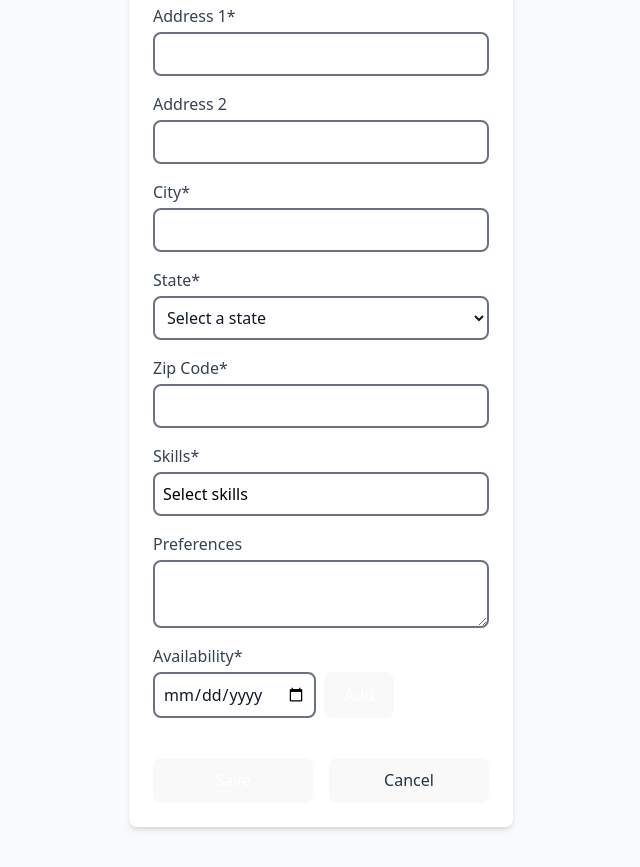
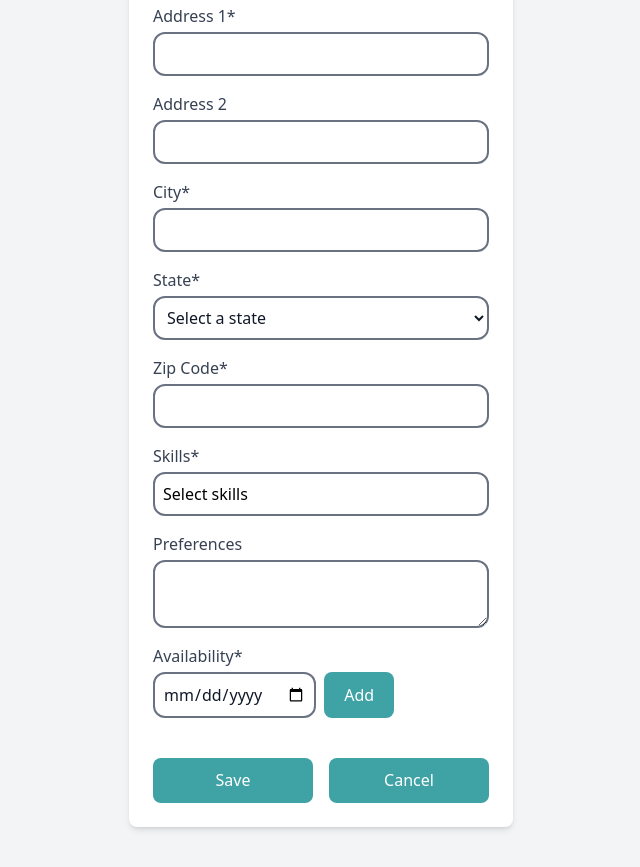
Before and after one commit to T-Sikes/Volunteer_Database_Manager, a React (Vite) app in the folder frontend/: page /profile in a window 1280 px wide. Shown: the part 220-1087 px from the top of the page, without its empty margins (319-959 px from the left). Built offline with nearby package versions, Linux system fonts and the light colour scheme.

Commit message:
stylized userprofile form.

```diff
--- a/frontend/src/components/UserProfileForm.jsx
+++ b/frontend/src/components/UserProfileForm.jsx
@@ -82,7 +82,7 @@ const allStates = [
 
 
   return (
-  <div className='flex justify-center items-start min-h-screen w-screen bg-gray-50 py-10'>
+  <div className='flex justify-center items-start min-h-screen bg-gray-100 w-screen py-10' >
     <form className="bg-white p-6 rounded-lg shadow-md w-96 flex flex-col space-y-4">
         <h1 className="text-2xl font-bold text-center mb-4 text-gray-800">User Profile</h1>
 
@@ -95,7 +95,7 @@ const allStates = [
               value={fullName}
               onChange={e => setFullName(e.target.value)}
               maxLength={50}
-              className="border-2 rounded-lg border-gray-500 p-2 text-gray-900 bg-white"
+              className="border-2 rounded-xl border-gray-500 p-2 text-gray-900 bg-white"
           />
         </div>
 
@@ -107,7 +107,7 @@ const allStates = [
               value={address1}
               onChange={e => setAddress1(e.target.value)}
               maxLength={100}
-              className="border-2 rounded-lg border-gray-500 p-2 text-gray-900 bg-white"
+              className="border-2 rounded-xl border-gray-500 p-2 text-gray-900 bg-white"
           />
         </div>
 
@@ -120,7 +120,7 @@ const allStates = [
             value={address2}
             onChange={e => setAddress2(e.target.value)}
             maxLength={100}
-            className="border-2 rounded-lg border-gray-500 p-2 text-gray-900 bg-white"
+            className="border-2 rounded-xl border-gray-500 p-2 text-gray-900 bg-white"
           />
         </div>
 
@@ -133,7 +133,7 @@ const allStates = [
             value={city}
             onChange={e => setCity(e.target.value)}
             maxLength={100}
-            className="border-2 rounded-lg border-gray-500 p-2 text-gray-900 bg-white"
+            className="border-2 rounded-xl border-gray-500 p-2 text-gray-900 bg-white"
           />
         </div>
 
@@ -143,7 +143,7 @@ const allStates = [
           <select
             value={state}
             onChange={e => setState(e.target.value)}
-            className="border-2 rounded-lg border-gray-500 p-2 text-gray-900 bg-white"
+            className="border-2 rounded-xl border-gray-500 p-2 text-gray-900 bg-white"
           >
             <option value="">Select a state</option>
             {allStates.map(s => (
@@ -160,7 +160,7 @@ const allStates = [
             value={zip}
             onChange={e => setZip(e.target.value)}
             maxLength={9}
-            className="border-2 rounded-lg border-gray-500 p-2 text-gray-900 bg-white"
+            className="border-2 rounded-xl border-gray-500 p-2 text-gray-900 bg-white"
           />
         </div>
 
@@ -170,7 +170,7 @@ const allStates = [
 
         {/* Dropdown toggle */}
         <div
-            className="border-2 rounded-lg border-gray-500 p-2 bg-white cursor-pointer text-black"
+            className="border-2 rounded-xl border-gray-500 p-2 bg-white cursor-pointer text-black"
             onClick={() => setSkillsDropdownOpen(!skillsDropdownOpen)}
         >
             {skills.length > 0 ? skills.join(', ') : 'Select skills'}
@@ -178,7 +178,7 @@ const allStates = [
 
         {/* Dropdown options */}
         {skillsDropdownOpen && (
-            <div className="border-2 border-gray-500 bg-white rounded-lg mt-1 max-h-40 overflow-y-auto p-2 z-10 relative">
+            <div className="border-2 border-gray-500 bg-white rounded-xl mt-1 max-h-40 overflow-y-auto p-2 z-10 relative">
             {allSkills.map(skill => (
                 <label key={skill} className="flex items-center space-x-2 mb-1">
                 <input
@@ -206,7 +206,7 @@ const allStates = [
             value={preferences}
             onChange={e => setPreferences(e.target.value)}
             maxLength={500}
-            className="border-2 rounded-lg border-gray-500 p-2 text-gray-900 bg-white"
+            className="border-2 rounded-xl border-gray-500 p-2 text-gray-900 bg-white"
           />
         </div>
 
@@ -218,7 +218,7 @@ const allStates = [
             type="date"
             value={selectedDate}
             onChange={e => setSelectedDate(e.target.value)}
-            className="border-2 rounded-lg border-gray-500 p-2 text-gray-900 bg-white"
+            className="border-2 rounded-xl border-gray-500 p-2 text-gray-900 bg-white"
             />
             <button
             type="button"
@@ -228,7 +228,10 @@ const allStates = [
                 setSelectedDate('');
                 }
             }}
-            className="bg-blue-500 text-white px-3 rounded"
+            style={{ backgroundColor: '#3fa2a5', color: 'white' }}
+            onMouseEnter={e => { e.currentTarget.style.backgroundColor = 'black' }}
+            onMouseLeave={e => { e.currentTarget.style.backgroundColor = '#3fa2a5' }}
+            className="bg-[#3fa2a5] text-white px-3 rounded hover:bg-black transition-colors duration-200"
             >
             Add
             </button>
@@ -242,8 +245,25 @@ const allStates = [
 
 
         <div className="flex justify-between mt-4">
-          <button onClick={handleSubmit} className="bg-blue-500 text-white px-4 py-2 rounded w-1/2 mr-2">Save</button>
-          <button onClick={handleCancel} className="bg-gray-300 px-4 py-2 rounded w-1/2 ml-2">Cancel</button>
+
+          <button onClick={handleSubmit}
+            style={{ backgroundColor: '#3fa2a5', color: 'white' }}
+            onMouseEnter={e => { e.currentTarget.style.backgroundColor = 'black' }}
+            onMouseLeave={e => { e.currentTarget.style.backgroundColor = '#3fa2a5' }}
+            className="text-white px-4 py-2 rounded w-1/2 mr-2">
+              Save
+          </button>
+
+          <button
+            onClick={handleCancel}
+            style={{ backgroundColor: '#3fa2a5', color: 'white' }}
+            onMouseEnter={e => { e.currentTarget.style.backgroundColor = 'black' }}
+            onMouseLeave={e => { e.currentTarget.style.backgroundColor = '#3fa2a5' }}
+            className="px-4 py-2 rounded w-1/2 ml-2"
+          >
+            Cancel
+          </button>
+
         </div>
     </form>
   </div>
--- a/frontend/src/pages/UserProfile.jsx
+++ b/frontend/src/pages/UserProfile.jsx
@@ -21,7 +21,7 @@ function UserProfile() {
       <div className="flex justify-center items-center h-screen w-screen">
       <div className="bg-white shadow-lg rounded-lg p-6 w-96">
         <h2 className="text-xl font-bold mb-4 text-gray-800 text-center">Profile Saved!</h2>
-        <div className="bg-gray-100 text-black p-4 rounded text-center">
+        <div className="text-black p-4 rounded text-center">
           <p><strong>Full Name:</strong> {profileData.fullName}</p>
           <p><strong>Address 1:</strong> {profileData.address1}</p>
           {profileData.address2 && <p><strong>Address 2:</strong> {profileData.address2}</p>}
@@ -34,7 +34,10 @@ function UserProfile() {
         </div>
         <button
           onClick={toggleForm}
-          className="bg-blue-500 text-white px-4 py-2 rounded mt-4 block mx-auto"
+          style={{ backgroundColor: '#3fa2a5', color: 'white' }}
+          onMouseEnter={e => { e.currentTarget.style.backgroundColor = 'black' }}
+          onMouseLeave={e => { e.currentTarget.style.backgroundColor = '#3fa2a5' }}
+          className="bg-black text-white px-4 py-2 rounded mt-4 block mx-auto"
         >
           Edit Profile
         </button>
```
